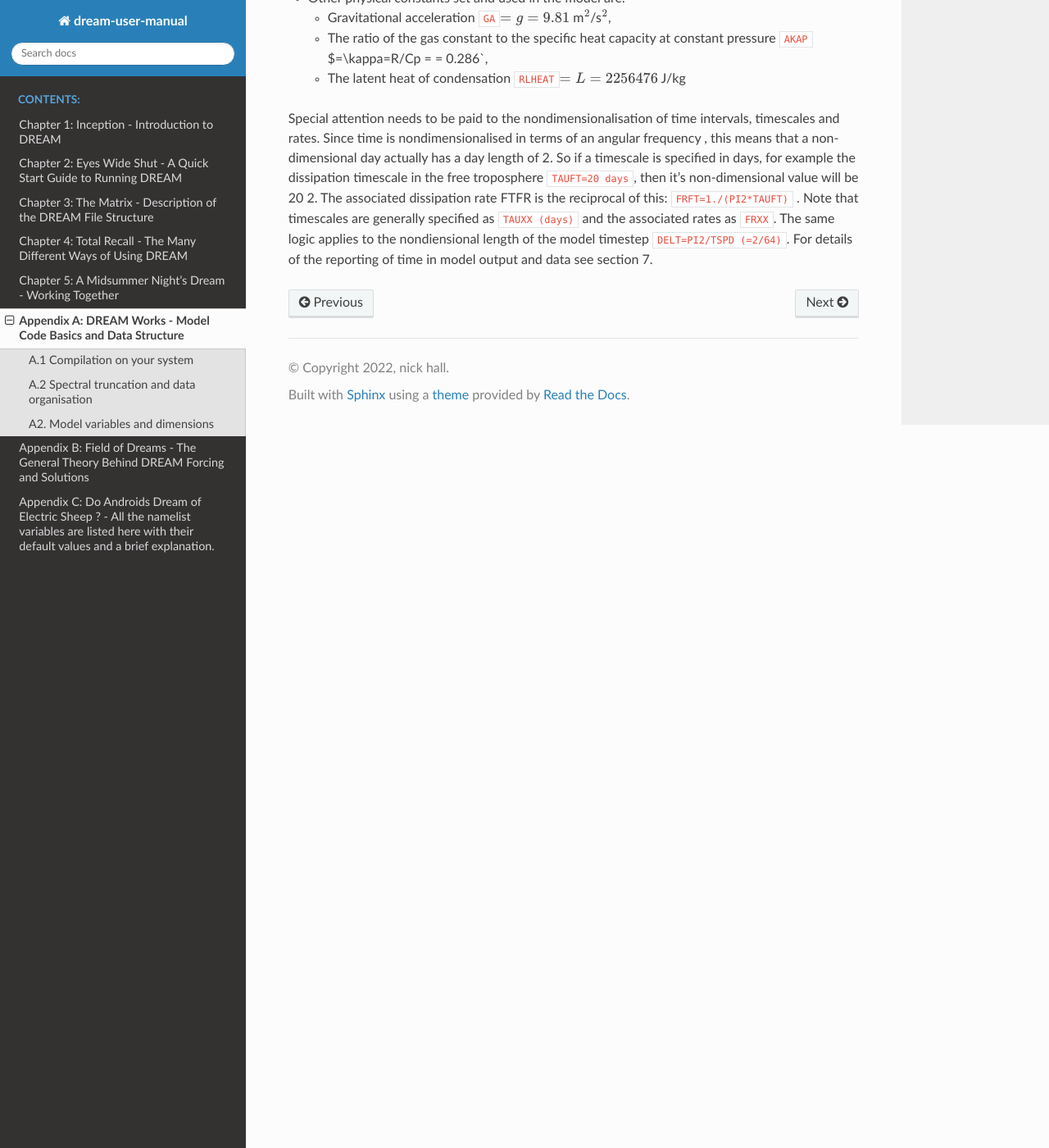
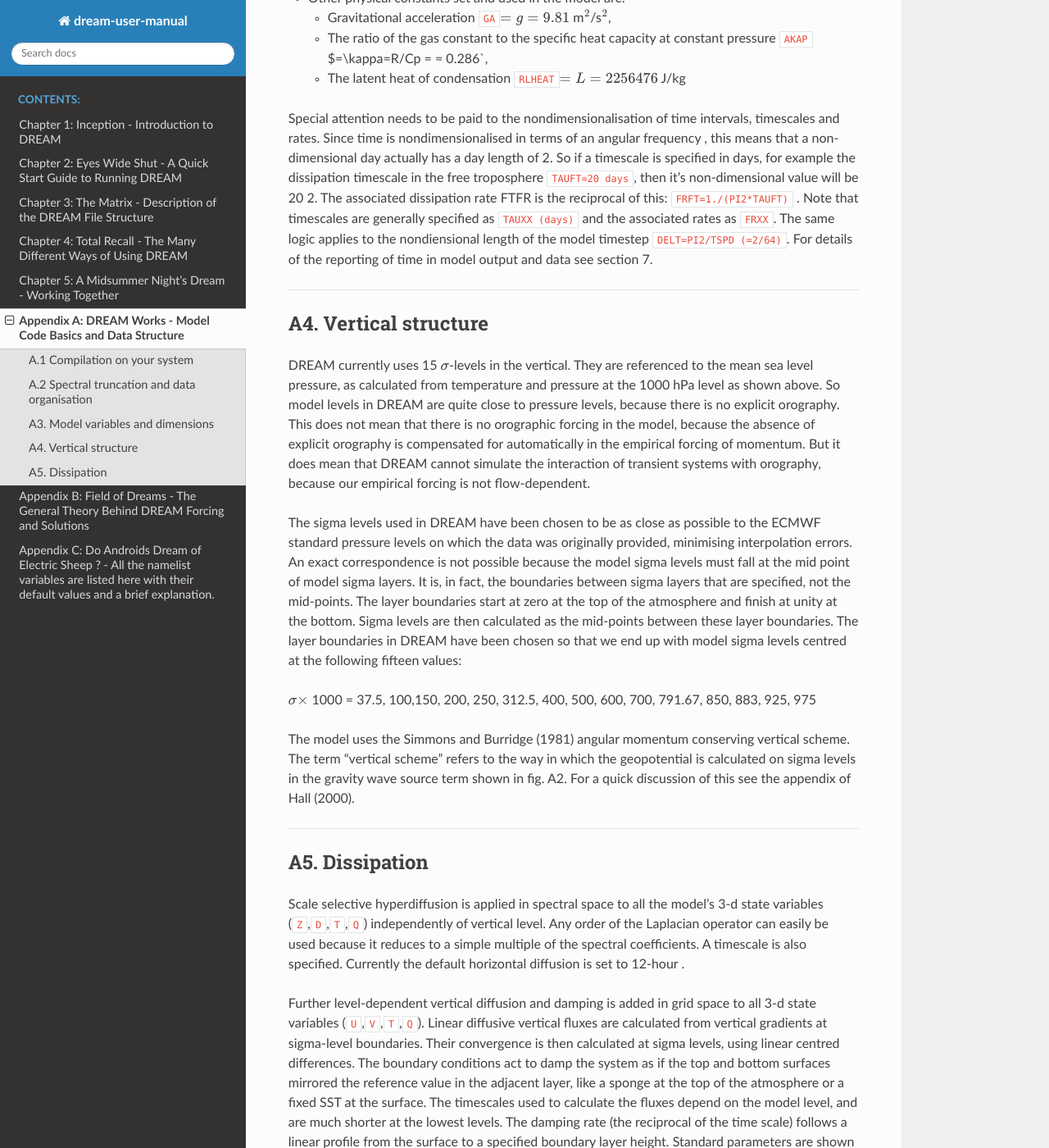
Before and after one commit to dream-gcm/usermanual, a Sphinx documentation site: the page built from source/AppendixA.md, in a window 1280 px wide and 1400 px high, scrolled down 4926 px. Shown: the whole window at 82% size. Built offline with Sphinx 7.4.7 and the Read the Docs theme 2.0.0, drawn with Linux system fonts in a browser that asks for light colours; some of the changed text lies outside the part shown.

Commit message:
SLX: Upd appendix A

```diff
--- a/source/AppendixA.md
+++ b/source/AppendixA.md
@@ -94,7 +94,7 @@ Note that the total number of latitudes `JGG=2JG`, and two dummy zeros are writt
 Gridpoint operations are carried out one latitude-pair at a time for all levels. So at any given moment only one latitude pair exists in grid space. The calculations proceed in zonal-vertical  slices. Note that in some routines the data is in grid space in the meridional direction but in Fourier coefficients in the zonal direction. At this stage the data is still complex, but when the data is fully into grid space it is real. Real grid data shares array space in common blocks with hybrid latitude-Fourier data, so declarations can change from one subroutine to another with the same variable names. Eeek !
 
 ---
-## A2.  Model variables and dimensions
+## A3.  Model variables and dimensions
 
 The basic model variables are vorticity and divergence (s$^{-1}$), temperature (degrees C), surface pressure (Pa) and specific humidity (kg/kg). These quantities are non-dimensionalised using physical constants:
 
@@ -127,3 +127,28 @@ $$
     - The latent heat of condensation `RLHEAT`$=L = 2256476$ J/kg
 
 Special attention needs to be paid to the nondimensionalisation of time intervals, timescales and rates. Since time is nondimensionalised in terms of an angular frequency , this means that a non-dimensional day actually has a day length of 2. So if a timescale is specified in days, for example the dissipation timescale in the free troposphere `TAUFT=20 days`, then it’s non-dimensional value will be 20  2. The associated dissipation rate FTFR is the reciprocal of this: `FRFT=1./(PI2*TAUFT)` . Note that timescales are generally specified as `TAUXX (days)` and the associated rates as `FRXX`. The same logic applies to the nondiensional length of the model timestep `DELT=PI2/TSPD (=2/64)`. For details of the reporting of time in model output and data see section 7.
+
+---
+## A4. Vertical structure
+DREAM currently uses 15 $\sigma$-levels in the vertical. They are referenced to the mean sea level pressure, as calculated from temperature and pressure at the 1000 hPa level as shown above. So model levels in DREAM are quite close to pressure levels, because there is no explicit orography. This does not mean that there is no orographic forcing in the model, because the absence of explicit orography is compensated for automatically in the empirical forcing of momentum. But it does mean that DREAM cannot simulate the interaction of transient systems with orography, because our empirical forcing is not flow-dependent.
+
+The sigma levels used in DREAM have been chosen to be as close as possible to the ECMWF standard pressure levels on which the data was originally provided, minimising interpolation errors. An exact correspondence is not possible because the model sigma levels must fall at the mid point of model sigma layers. It is, in fact, the boundaries between sigma layers that are specified, not the mid-points. The layer boundaries start at zero at the top of the atmosphere and finish at unity at the bottom. Sigma levels are then calculated as the mid-points between these layer boundaries. The layer boundaries in DREAM have been chosen so that we end up with model sigma levels centred at the following fifteen values:
+
+ $\sigma \times$ 1000 = 37.5, 100,150, 200, 250, 312.5, 400, 500, 600, 700, 791.67, 850, 883, 925, 975
+
+The model uses the Simmons and Burridge (1981) angular momentum conserving vertical scheme. The term “vertical scheme” refers to the way in which the geopotential is calculated on sigma levels in the gravity wave source term shown in fig. A2. For a quick discussion of this see the appendix of Hall (2000).
+
+---
+## A5. Dissipation
+Scale selective hyperdiffusion is applied in spectral space to all the model’s 3-d state variables (`Z`,`D`,`T`,`Q`) independently of vertical level. Any order of the Laplacian operator can easily be used because it reduces to a simple multiple of the spectral coefficients. A timescale is also specified. Currently the default horizontal diffusion is set to 12-hour .
+
+Further level-dependent vertical diffusion and damping is added in grid space to all 3-d state variables (`U`,`V`,`T`,`Q`). Linear diffusive vertical fluxes are calculated from vertical gradients at sigma-level boundaries. Their convergence is then calculated at sigma levels, using linear centred differences. The boundary conditions act to damp the system as if the top and bottom surfaces mirrored the reference value in the adjacent layer, like a sponge at the top of the atmosphere or a fixed SST at the surface. The timescales used to calculate the fluxes depend on the model level, and are much shorter at the lowest levels. The damping rate (the reciprocal of the time scale) follows a linear profile from the surface to a specified boundary layer height. Standard parameters are shown in fig. A4. The mean rate in the boundary layer corresponds to a time scale of 16h. There is an optional doubling of the lowest layer vertical diffusion coefficient over land if `LLSD` is to to true. This is currently enabled by default at T42 but disabled at T31. Above the boundary layer, in the free troposphere, the vertical diffusion rate is fixed with a default timescale of 20 days.
+
+
+In addition to difusion, there is a level-indepenent linear damping on temperature only, with default time scales of 10-days (T31) and 12-days (T42). This is intended as the crudest radiation scheme imaginable. In principle, simple in-situ linear damping like this could be added either in spectral or grid space. On the other hand, the vertical diffusion must take place at a geographical location in grid space. There is an option to vary the boundary layer coefficient as a function of latitude, with a different value at the equator that smoothly approaches the standard extratropical value at specified latitudes. Finally there is the optional uniform damping applied to all degrees of freedom in spectral space. This is only indended for use in stabilising fixed basic states.
+
+The empirical forcing always acts hand in hand with the prescribed dissipation. Whenever a damping or diffusion parameter is changed, the forcing must be recalculated. If you find you are tinkering a lot with the dissipation parameters for simple GCM runs, but you don’t want to go through the long process of finding a new `_fcm` forcing every time you make an adjustment, there is a short cut. If the dissipation is linear, the transient eddy part of the forcing: `fbs-fcm` will not change. And it is quick to find the forcing for a fixed basic state _fbs. So if you want, you can calculate the transient forcing just once, and then go ahead and subtract it from a newly calculated `_fbs` forcing every time you change parameters.  This will give you a new _fcm every time, which should be identical to the `_fcm` you would have calculated the long way by stepping through lots of inital conditions. For this to work your basic state must of course be the mean of your long dataset. See Appendix B for a mathematical explanation.
+
+![FigA4](./img/fig_A4.png)
+
+_Fig. A4: Vertical profiles of diffusion and damping with associated time scales._
```
